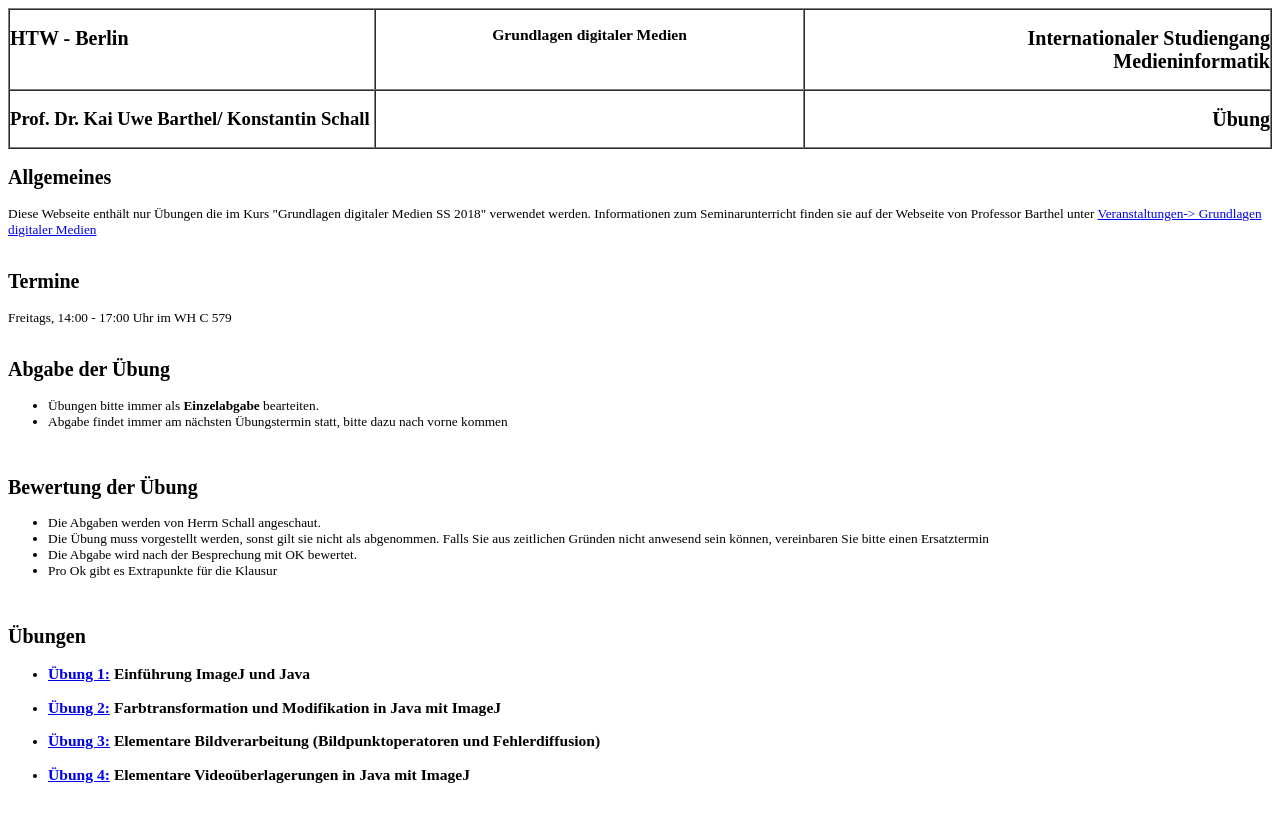
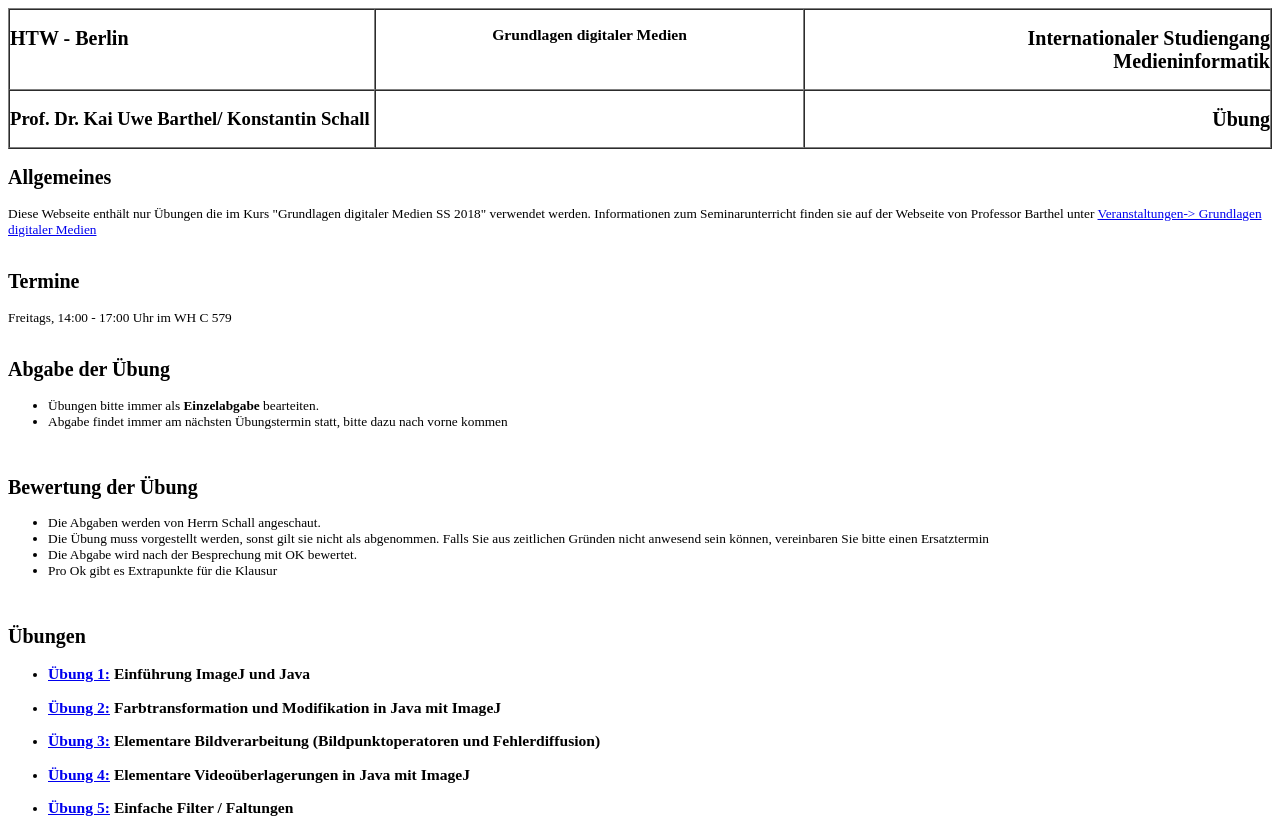
Before and after one commit to imi-gdm/imi-gdm.github.io, a plain HTML site: page index.html in a window 1280 px wide. Before the commit the page ends 800 px from the top, so only its background shows below. Drawn offline with Linux system fonts and the light colour scheme.

Commit message:
Uebung 5

```diff
--- a/index.html
+++ b/index.html
@@ -97,6 +97,12 @@
           <span>Elementare Videoüberlagerungen in Java mit ImageJ</span>
         </h3>
       </li>
+      <li>
+        <h3>
+          <span><a href="./uebungen/uebung4/uebung5.htm"> Übung 5:</a></span>
+          <span>Einfache Filter / Faltungen</span>
+        </h3>
+      </li>
     </ul>
   </body>
   </html>
```
Also changed, not shown: uebungen/uebung5/uebung5.htm (+1 -1 lines).
